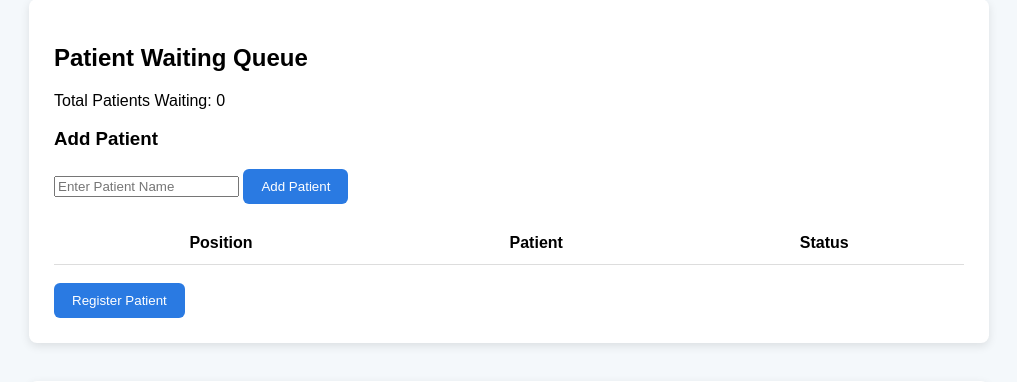
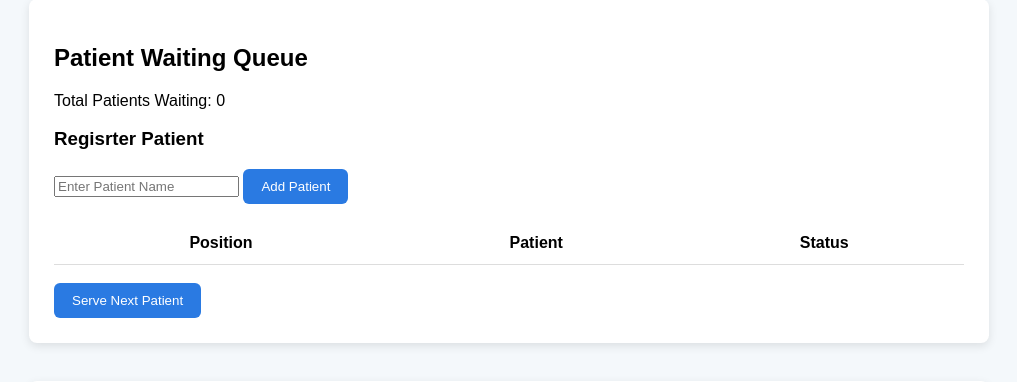
Before and after one commit to aminaliharuna009-source/clinic-queue-manager, a Flask app: page /home in a window 1280 px wide. Shown: the part 173-555 px from the top of the page, without its empty margins (131-1148 px from the left). Run offline with Flask 3, Linux system fonts and the light colour scheme; the visitor is signed in with stand-in values (Sample User, id 1); lists and menus that the app fills with data are empty.

Commit message:
Update index.html

```diff
--- a/clinic_queue_manager/templates/index.html
+++ b/clinic_queue_manager/templates/index.html
@@ -33,7 +33,7 @@
 <p>Total Patients Waiting: {{ total }}</p>
 
 <!-- ADD PATIENT FORM -->
-<h3>Add Patient</h3>
+<h3>Regisrter Patient</h3>
 
 <form method="POST" action="/add">
 <input type="text" name="name" placeholder="Enter Patient Name" required>
@@ -63,7 +63,7 @@
 <br>
 
 <a href="/serve">
-<button>Register Patient</button>
+<button>Serve Next Patient</button>
 </a>
 
 </div>
```
